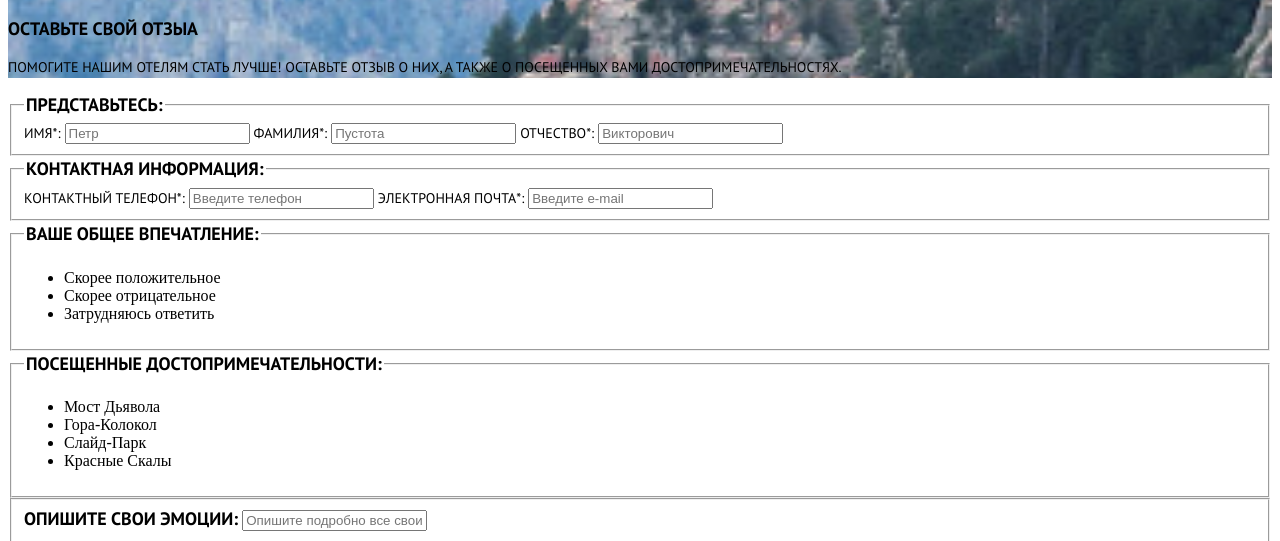
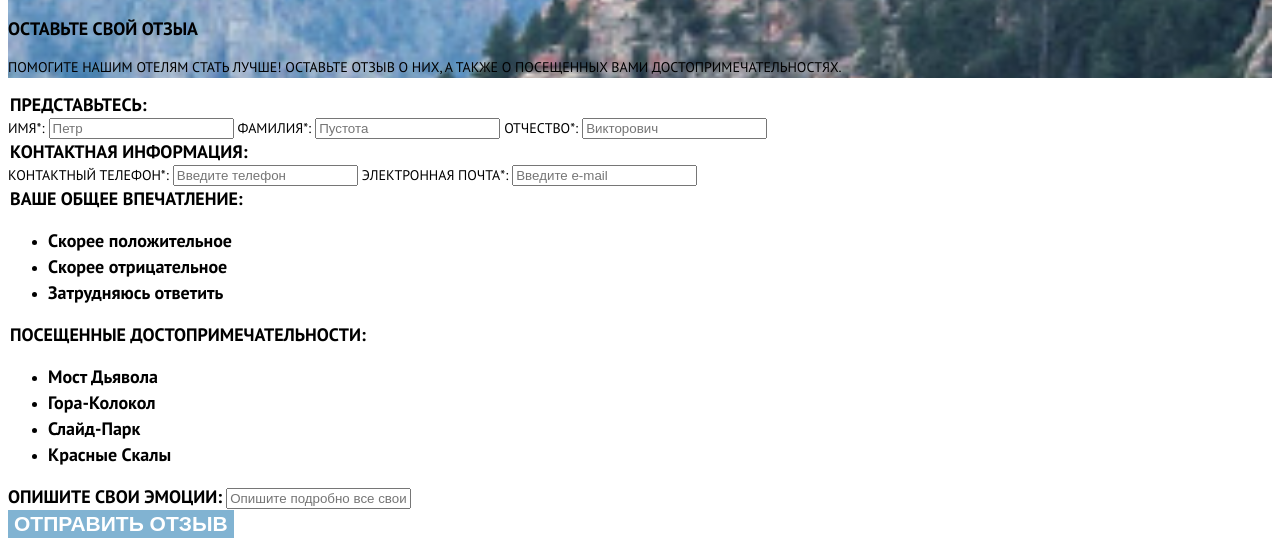
Before and after one commit to carrotforrabbit/1719055-sedona-26, a website: page source/form.html in a window 1280 px wide. Shown: the part 254-795 px from the top of the page. Drawn offline with nearby package versions, Linux system fonts and the light colour scheme; files that its build step writes are made by us from their sources; files whose address does not match are found by name.

Commit message:
добавляет sass файлы для catalog/form

```diff
--- a/source/form.html
+++ b/source/form.html
@@ -63,21 +63,21 @@
             <label class="control-radio">
               <input class="control-input visually-hidden" type="radio" value="positive" name="impression" checked />
               <span class="control-mark-radio"></span>
-              <span class="control-radio-label label-text">Скорее положительное</span>
+              <span class="control-radio-label title title--label">Скорее положительное</span>
             </label>
           </li>
           <li class="form__item">
             <label class="control-radio">
               <input class="control-input visually-hidden" type="radio" value="negative" name="impression" />
               <span class="control-mark-radio"></span>
-              <span class="control-radio-label label-text">Скорее отрицательное</span>
+              <span class="control-radio-label title title--label">Скорее отрицательное</span>
             </label>
           </li>
           <li class="form__item">
             <label class="control-radio">
               <input class="control-input visually-hidden" type="radio" value="neutral" name="impression" />
               <span class="control-mark-radio"></span>
-              <span class="control-radio-label label-text">Затрудняюсь ответить</span>
+              <span class="control-radio-label title title--label">Затрудняюсь ответить</span>
             </label>
           </li>
         </ul>
@@ -89,28 +89,28 @@
             <label class="control">
               <input class="control-input visually-hidden" type="checkbox" name="bridge" checked />
               <span class="control-mark"></span>
-              <span class="control-label">Мост Дьявола</span>
+              <span class="control-label title title--label">Мост Дьявола</span>
             </label>
           </li>
           <li class="form__item">
             <label class="control">
               <input class="control-input visually-hidden" type="checkbox" name="mountain" checked />
               <span class="control-mark"></span>
-              <span class="control-label">Гора-Колокол</span>
+              <span class="control-label title title--label">Гора-Колокол</span>
             </label>
           </li>
           <li class="form__item">
             <label class="control">
               <input class="control-input visually-hidden" type="checkbox" name="park" checked />
               <span class="control-mark"></span>
-              <span class="control-label">Слайд-Парк</span>
+              <span class="control-label title title--label">Слайд-Парк</span>
             </label>
           </li>
           <li class="form__item">
             <label class="control">
               <input class="control-input visually-hidden" type="checkbox" name="cliffs" />
               <span class="control-mark"></span>
-              <span class="control-label">Красные Скалы</span>
+              <span class="control-label title title--label">Красные Скалы</span>
             </label>
           </li>
         </ul>
--- a/source/sass/blocks/body.scss
+++ b/source/sass/blocks/body.scss
@@ -1,3 +1,4 @@
 .body {
   font-family: "PT Sans", sans-serif;
+  font-weight: 400;
 }
--- a/source/sass/blocks/button.scss
+++ b/source/sass/blocks/button.scss
@@ -5,6 +5,7 @@
   line-height: 26px;
   background-color: #81b3d2;
   color: #ffffff;
+  border: none;
   text-transform: uppercase;
   text-decoration: none;
 }
--- /dev/null
+++ b/source/sass/blocks/catalog-list.scss
@@ -0,0 +1,5 @@
+.catalog-list {
+  margin: 0;
+  padding: 0;
+  list-style-type: none;
+}
--- /dev/null
+++ b/source/sass/blocks/catalog.scss
@@ -0,0 +1,4 @@
+.catalog {
+  margin: 0;
+  padding: 0;
+}
--- /dev/null
+++ b/source/sass/blocks/form.scss
@@ -0,0 +1,10 @@
+.form {
+  margin: 0;
+  padding: 0;
+}
+
+.form-container {
+  margin: 0;
+  padding: 0;
+  border: 0;
+}
--- a/source/sass/blocks/title.scss
+++ b/source/sass/blocks/title.scss
@@ -4,4 +4,8 @@
   font-size: 18px;
   line-height: 26px;
   text-transform: uppercase;
+
+  &--label {
+    text-transform: none;
+  }
 }
--- a/source/sass/style.scss
+++ b/source/sass/style.scss
@@ -8,3 +8,6 @@
 @import "./blocks/button.scss";
 @import "./blocks/introduction-inner.scss";
 @import "./blocks/footer.scss";
+@import "./blocks/form.scss";
+@import "./blocks/catalog.scss";
+@import "./blocks/catalog-list.scss";
```
Also changed, not shown: source/catalog.html (+4 -4 lines).
